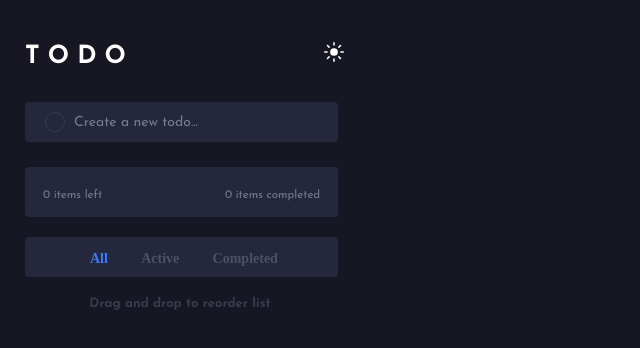
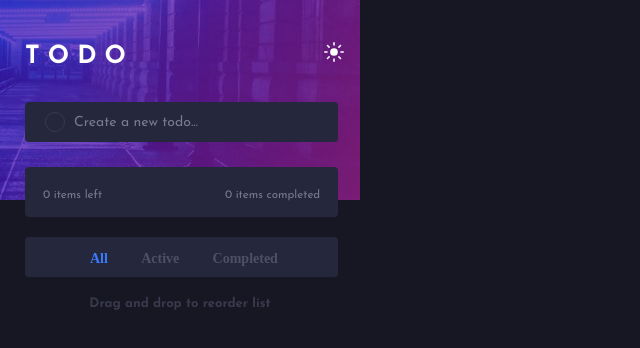
Before and after one commit to 352005/Todo-app, a plain HTML site: page index.html in a window 1280 px wide. Shown: the whole page, without its empty margins (0-640 px from the left). Drawn offline with Linux system fonts and the light colour scheme; the site is published under a folder, as on GitHub Pages, so addresses that start at the root find nothing.

Commit message:
Update index.html

```diff
--- a/index.html
+++ b/index.html
@@ -21,7 +21,7 @@
 
     #section1{
       position: relative;
-       background-image: url("/bg-mobile-dark.jpg");
+       background-image: url("bg-mobile-dark.jpg");
       background-repeat: no-repeat;
       margin: 0px auto;
       height: 200px;
```
